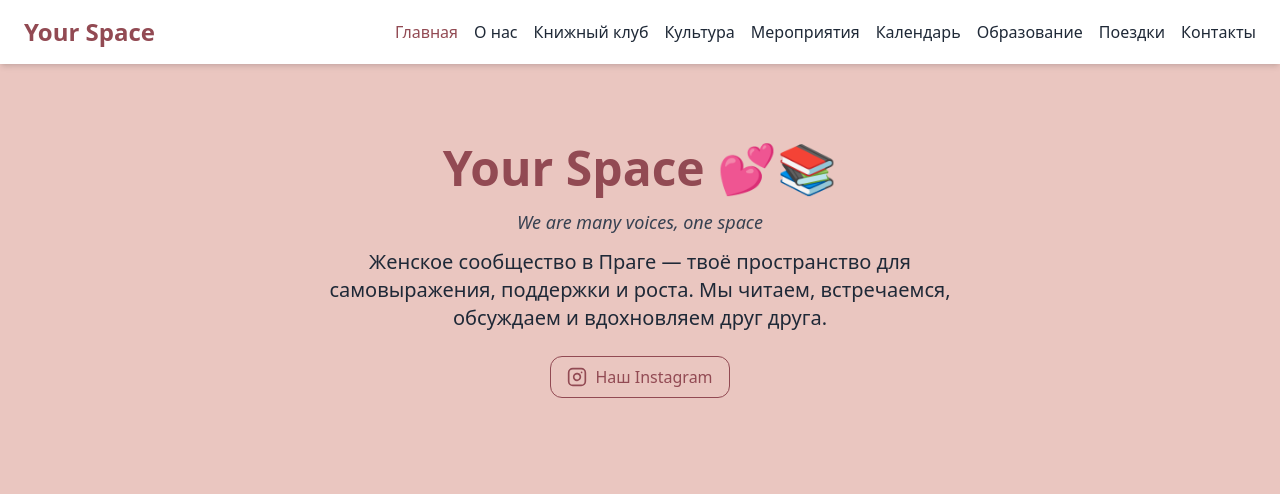
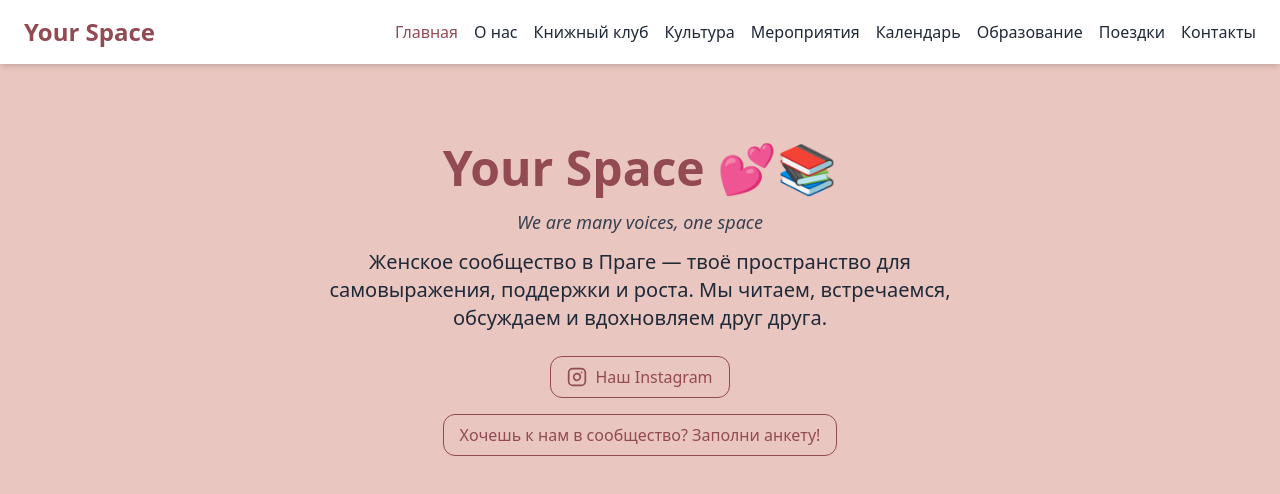
Before and after one commit to agafover/your-space, a React (Vite) app: page / in a window 1280 px wide. Shown: the top 494 px of the page. Built offline with nearby package versions, Linux system fonts and the light colour scheme.

Commit message:
contacts description added

```diff
--- a/src/components/BookCard.jsx
+++ b/src/components/BookCard.jsx
@@ -36,7 +36,7 @@ function BookCard({ book, index }) {
               <iframe
                 src={`https://www.instagram.com/p/${book.instagram}/embed`}
                 width="100%"
-                height="400"
+                height="1068"
                 className="mx-auto rounded-xl"
                 allowtransparency="true"
                 allow="encrypted-media"
--- a/src/pages/Contacts.jsx
+++ b/src/pages/Contacts.jsx
@@ -1,10 +1,20 @@
 function Contacts() {
-    return (
-      <div className="text-center py-10">
-        <h1 className="text-3xl font-bold text-brand-dark mb-4">Контакты</h1>
-        <p className="text-lg">Связаться с нами💫</p>
-      </div>
-    )
-  }
+  return (
+    <div className="max-w-xl mx-auto py-10 px-4 text-center">
+      <h1 className="text-3xl font-bold text-brand-dark mb-6">Контакты</h1>
+      <p className="text-lg text-gray-700 mb-4">
+        Если хочешь задать вопрос, предложить идею или узнать больше о сообществе —
+        напиши нам 💌
+      </p>
 
-  export default Contacts
+      <a
+        href="mailto:yourmail@example.com"
+        className="inline-block mt-4 text-pink-600 hover:underline text-lg"
+      >
+        📧 community.yourspace@gmail.com
+      </a>
+    </div>
+  )
+}
+
+export default Contacts
--- a/src/pages/Home.jsx
+++ b/src/pages/Home.jsx
@@ -23,6 +23,18 @@ function Home() {
                 <Instagram className="w-5 h-5" />
                 Наш Instagram
             </a>
+
+            <div className="mt-4">
+                <a
+                    href="https://docs.google.com/forms/d/e/1FAIpQLScu1AP1n_iihe5KNLnAvnqLKSYN6-T72syL-cTzJ2f9lF0FyQ/viewform"
+                    target="_blank"
+                    rel="noopener noreferrer"
+                    className="inline-flex items-center gap-2 border border-brand-dark text-brand-dark px-4 py-2 rounded-xl hover:bg-brand-dark hover:text-white transition"
+                >
+                    Хочешь к нам в сообщество? Заполни анкету!
+                </a>
+            </div>
+
         </div>
     )
 }
```
Also changed, not shown: package.json (line endings or trailing spaces). Lines whose indentation alone changed are shown as unchanged.
